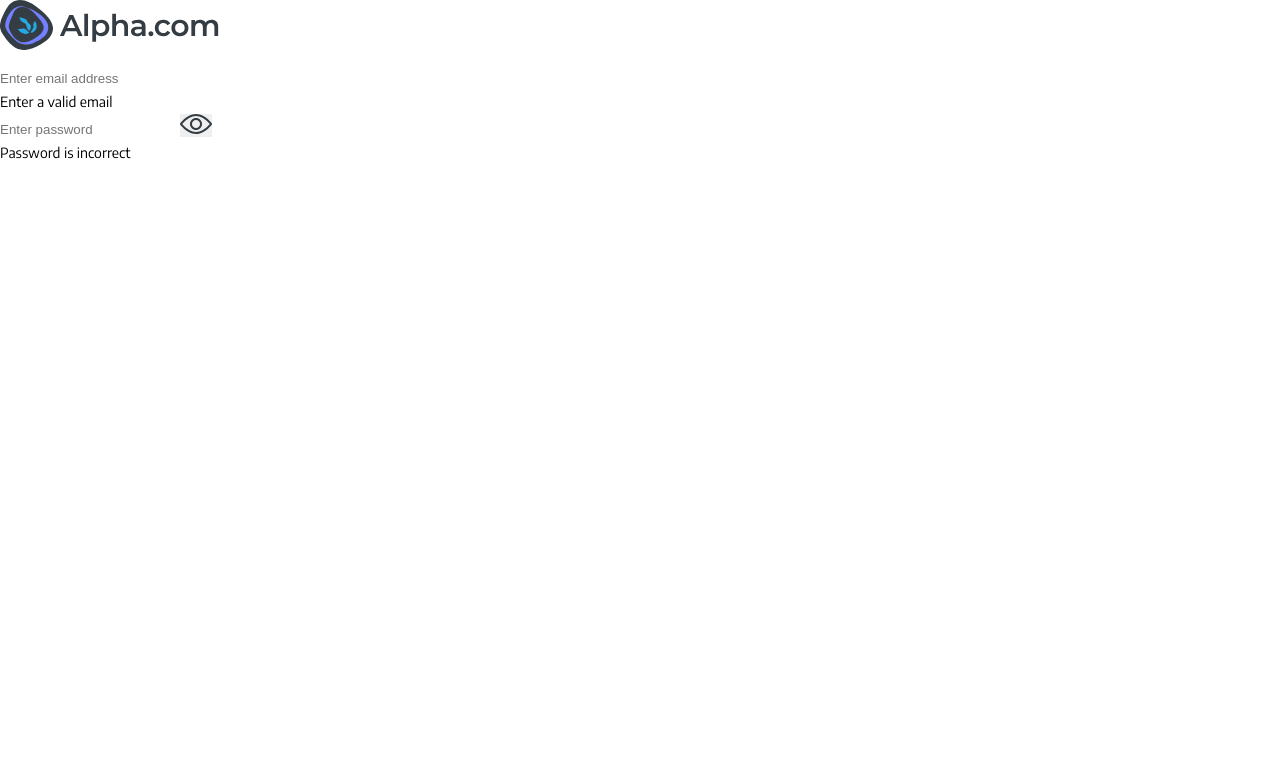
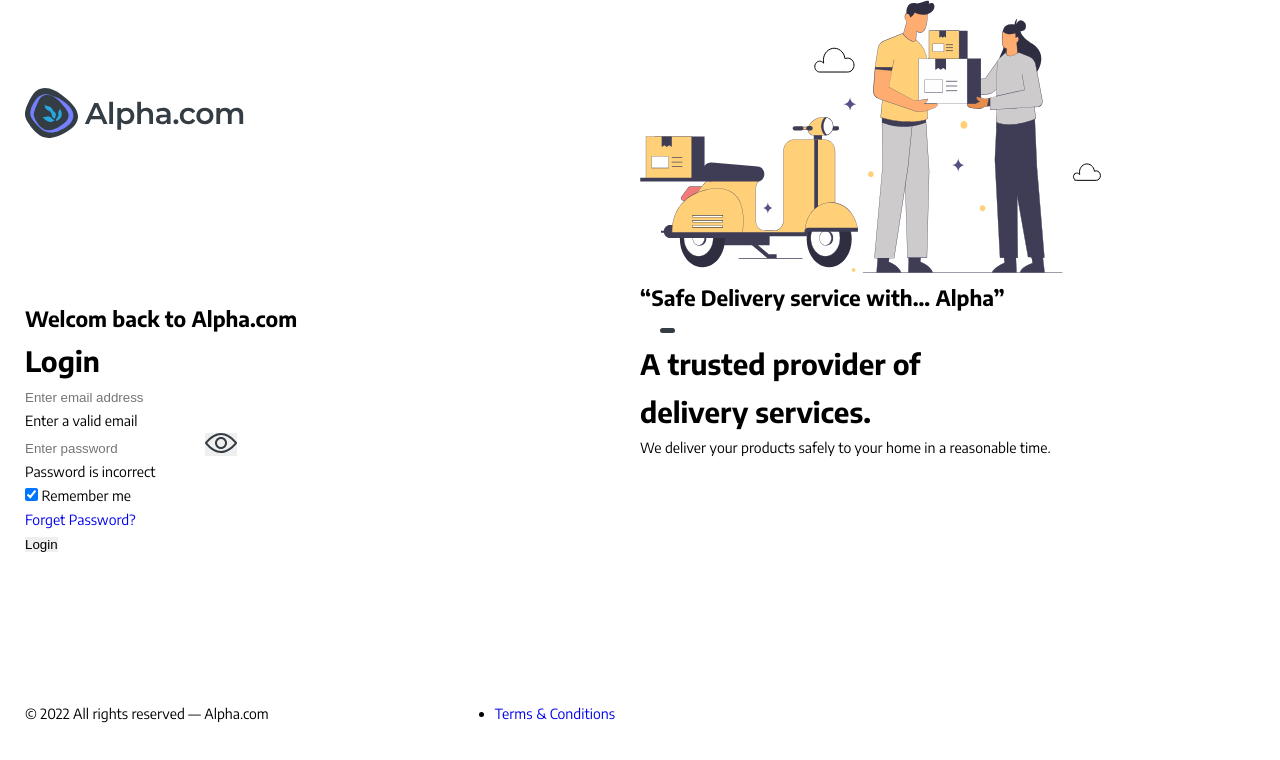
Before and after one commit to qtecsolution/alpha-html, a plain HTML site: page login.html in a window 1280 px wide. Drawn offline with Linux system fonts and the light colour scheme.

Commit message:
login markup done

```diff
--- a/login.html
+++ b/login.html
@@ -13,22 +13,36 @@
 <body>
     <!-- ALPHA-AUTHENTICATION START -->
     <main class="alpha-authentication">
+        <!-- AUTHENTICATION-BOX START -->
         <div class="authenticationbox">
+            <!-- AUTHENTICATION-HEADER START -->
+            <div class="auth-head">
                 <a href="index.html" class="logo">
                     <img src="assets/images/logo/logo.svg" alt="logo">
                 </a>
+            </div>
+            <!-- AUTHENTICATION-HEADER END -->
+
+            <!-- AUTHENTICATION-DETAILS START -->
+            <div class="authdetails">
+                <div class="authdetails-header">
+                    <h2 class="welcometitle">Welcom back to Alpha.com</h2>
+                </div>
+
+                <div class="authdetails-body">
+                    <h1 class="authtitle">Login</h1>
 
                     <form class="authenticationform">
                         <div class="inputbox">
                             <div class="infobox">
-                        <input type="email" placeholder="Enter email address">
+                                <input type="email" class="inputfield" placeholder="Enter email address">
                             </div>
                             <p class="errormessage">Enter a valid email</p>
                         </div>
 
                         <div class="inputbox">
                             <div class="passwordbox">
-                        <input type="password" placeholder="Enter password">
+                                <input type="password" class="inputfield" placeholder="Enter password">
                                 <button class="btn-toggle" type="button">
                                     <svg width="32" height="20" viewBox="0 0 32 20" fill="none" xmlns="http://www.w3.org/2000/svg">
                                         <path fill-rule="evenodd" clip-rule="evenodd" d="M31.6594 9.05C26.5637 3.1 21.1652 0 16.0189 0C10.8727 0 5.47418 3.1 0.3784 9.05C-0.126133 9.6 -0.126133 10.45 0.3784 11C5.47418 16.9 10.8727 20 16.0189 20C21.1652 20 26.5637 16.9 31.6594 10.95C32.1135 10.4 32.1135 9.6 31.6594 9.05ZM16.0189 18C11.6295 18 6.73552 15.15 2.19473 10C6.73552 4.85 11.6295 2 16.0189 2C20.4084 2 25.3023 4.85 29.8431 10C25.3023 15.15 20.4084 18 16.0189 18ZM16.0189 4C12.689 4 9.96453 6.7 9.96453 10C9.96453 13.3 12.689 16 16.0189 16C19.3488 16 22.0733 13.3 22.0733 10C22.0733 6.7 19.3488 4 16.0189 4ZM16.0189 14C13.799 14 11.9827 12.2 11.9827 10C11.9827 7.8 13.799 6 16.0189 6C18.2389 6 20.0552 7.8 20.0552 10C20.0552 12.2 18.2389 14 16.0189 14Z" fill="#343C44"/>
@@ -37,12 +51,75 @@
                             </div>
                             <p class="errormessage">Password is incorrect</p>
                         </div>
+
+                        <div class="rememberme-forget">
+                            <div class="rememberme">
+                                <input type="checkbox" class="remembercheck" id="rememberme" checked>
+                                <label for="rememberme" class="rememberlabel">Remember me</label>
+                            </div>
+
+                            <div class="forget">
+                                <a href="forgot.html" class="authlink">Forget Password?</a>
+                            </div>
+                        </div>
+
+                        <div class="submitbox">
+                            <button class="btn-submit" type="button">Login</button>
+                        </div>
                     </form>
                 </div>
+            </div>
+            <!-- AUTHENTICATION-DETAILS END -->
 
+            <!-- AUTHENTICATION-FOOTER START -->
+            <div class="authfooter">
+                <div class="copyright">
+                    <p class="copyright-text">&copy; 2022 All rights reserved &mdash; Alpha.com</p>
+                </div>
+
+                <ul class="footlist">
+                    <li class="footlist-item">
+                        <a href="#" class="footlist-link">Terms & Conditions</a>
+                    </li>
+                </ul>
+            </div>
+            <!-- AUTHENTICATION-FOOTER END -->
+        </div>
+        <!-- AUTHENTICATION-BOX END -->
+
+        <!-- AUTHENTICATION-INFO START -->
         <div class="authenticationinfo">
+            <div class="auth-thumbnail">
+                <img src="assets/images/pages/authentication/auth-thumbnail.svg" alt="auth-thumbnail">
+            </div>
 
+            <div class="authinfo">
+                <div class="authinfo-header">
+                    <h2 class="authinfo-title">“Safe Delivery service with... Alpha”</h2>
+                    <div class="titlebar">
+                        <svg width="55" height="5" viewBox="0 0 55 5" fill="none" xmlns="http://www.w3.org/2000/svg">
+                            <rect x="20" width="15" height="5" rx="2.5" fill="#343C44"/>
+                            <rect width="15" height="5" rx="2.5" fill="white" fill-opacity="0.6"/>
+                            <rect x="40" width="15" height="5" rx="2.5" fill="white" fill-opacity="0.6"/>
+                        </svg>
                     </div>
+                </div>
+
+                <div class="authinfo-body">
+                    <hgroup class="authinfotitles">
+                        <h1 class="subtitle">A trusted provider of</h1>
+                        <h1 class="title">delivery services.</h1>
+                    </hgroup>
+
+                    <div class="slogan">
+                        <p class="slogan-text">
+                            We deliver your products safely to your home in a reasonable time.
+                        </p>
+                    </div>
+                </div>
+            </div>
+        </div>
+        <!-- AUTHENTICATION-INFO END -->
     </main>
     <!-- ALPHA-AUTHENTICATION END -->
 </body>
--- a/scss/components/_authentication.scss
+++ b/scss/components/_authentication.scss
@@ -0,0 +1,124 @@
+.alpha-authentication {
+    display: flex;
+    @include w100;
+    height: 100vh;
+    overflow: hidden;
+
+    .authenticationbox {
+        width: 50%;
+        height: 100%;
+        padding: length(88) length(25) length(74);
+        @include flex-between;
+        flex-direction: column;
+        align-items: flex-start;
+
+        .auth-head {
+            .logo {
+                width: length(238);
+                height: length(59);
+
+                img {
+                    @include w100;
+                    object-fit: contain;
+                }
+            }
+        }
+
+        .authdetails {
+            &-header {
+                .welcometitle {
+
+                }
+            }
+
+            &-body {
+                .authtitle {}
+
+                .authenticationform {
+                    .inputbox {
+                        .infobox {
+                            .inputfield {}
+                        }
+
+                        .passwordbox {
+                            .inputfield {}
+
+                            .btn-toggle {}
+                        }
+
+                        .errormessage {}
+                    }
+
+                    .rememberme-forget {
+                        .rememberme {
+                            .remembercheck {}
+                            .rememberlabel {}
+                        }
+
+                        .forget {
+                            .authlink {}
+                        }
+                    }
+
+                    .submitbox {
+                        .btn-submit {
+
+                        }
+                    }
+                }
+            }
+        }
+
+        .authfooter {
+            @include flex-center-between;
+            @include w100;
+
+            .copyright {
+                &-text {
+
+                }
+            }
+
+            .footlist {
+                &-link {
+
+                }
+            }
+        }
+    }
+
+    .authenticationinfo {
+        .auth-thumbnail {
+            img {
+                @include wh100;
+                object-fit: cover;
+                @include transitiontransform;
+
+                @include hover {
+                    @include transform(scale(1.1));
+                }
+            }
+        }
+
+        .authinfo {
+            &-header {
+                .authinfo-title {}
+
+                .titlebar {}
+            }
+
+            &-body {
+                .authinfotitles {
+                    .subtitle {}
+                    .title {}
+                }
+
+                .slogan {
+                    &-text {
+
+                    }
+                }
+            }
+        }
+    }
+}
```
Also changed, not shown: forgot.html (added, +69 -0 lines), assets/css/style.css. Lines whose indentation alone changed are shown as unchanged.
